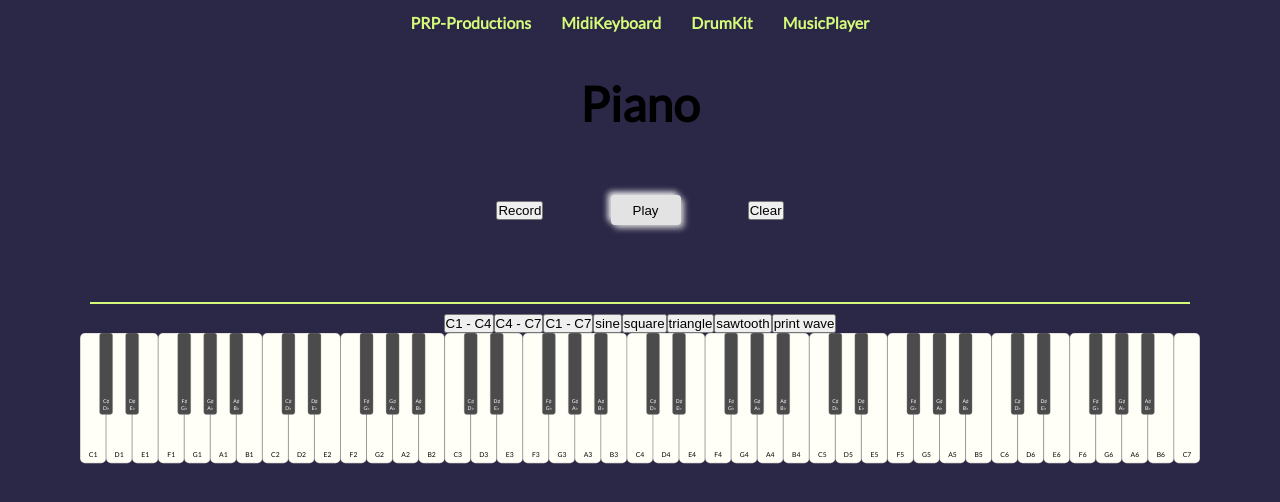
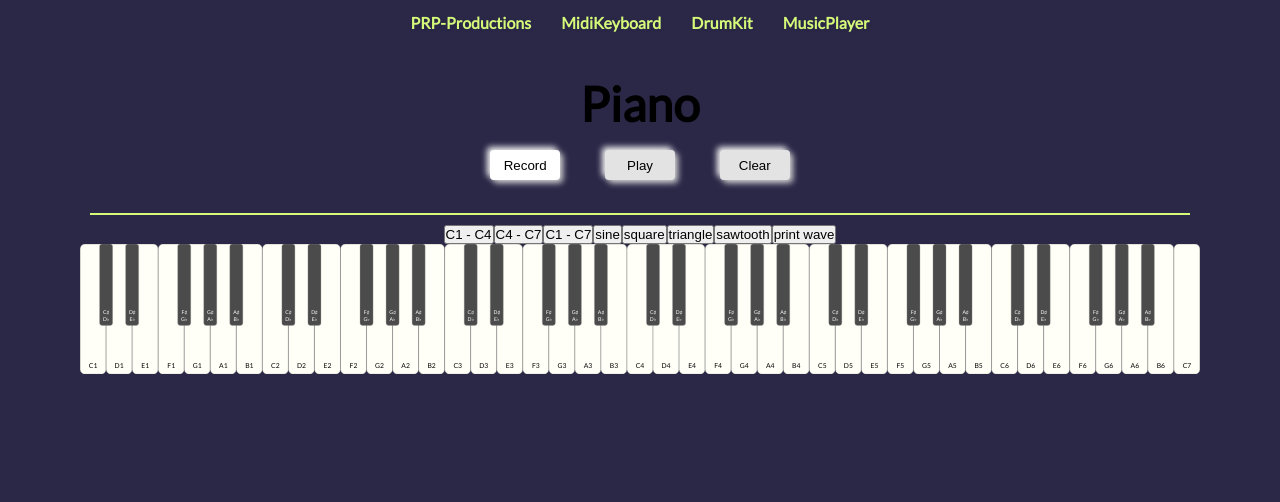
Before and after one commit to prp-productions/prp-productions, a React (Create React App) app: page /midiKeyboard in a window 1280 px wide. Shown: the top 502 px of the page. Built offline with nearby package versions, Linux system fonts and the light colour scheme.

Commit message:
recording mgr button styling

```diff
--- a/src/styles/recordingManager.scss
+++ b/src/styles/recordingManager.scss
@@ -5,7 +5,7 @@
     border: none;
     margin: 6%;
     border-radius: 4px;
-    background: red;
+    background: red !important;
     box-shadow: 3px 3px 6px #d1d1d1, -3px -3px 6px #f5f5f5;
     transition: 1s;
   }
@@ -16,10 +16,29 @@
     background-color: var(--main-link);
     margin: 10px;
   }
-  button.recording:hover {
-    box-shadow: inset 4px 4px 10px #5b5b5b, inset -4px -4px 2px #ffffff;
-    color: var(--main-link);
-    background-color: var(--main-light-2);
+
+  // button.recording:hover {
+  //   box-shadow: inset 4px 4px 10px #5b5b5b, inset -4px -4px 2px #ffffff;
+  //   color: var(--main-link);
+  //   background-color: var(--main-light-2);
+  //   outline: none;
+  // }
+
+  button.recordButton {
+    width: 70px;
+    height: 30px;
+    border: none;
+    margin: 2%;
+    background-color: #ffffff;
+    border-radius: 4px;
+    box-shadow: 3px 3px 6px #d1d1d1, -3px -3px 6px #f5f5f5;
+    transition: 1s;
+  }
+
+  button.recordButton:hover {
+    box-shadow: inset 4px 4px 10px #ffffff, inset -4px -4px 2px --shadow-dark-2;
+    color: black;
+    background-color: red;
     outline: none;
   }
 
@@ -27,7 +46,7 @@
     width: 70px;
     height: 30px;
     border: none;
-    margin: 6%;
+    margin: 2%;
     border-radius: 4px;
     background: #e3e3e3;
     box-shadow: 3px 3px 6px #d1d1d1, -3px -3px 6px #f5f5f5;
@@ -40,4 +59,21 @@
     background-color: var(--main-light-2);
     outline: none;
   }
+
+  button.clearButton {
+    width: 70px;
+    height: 30px;
+    border: none;
+    margin: 2%;
+    border-radius: 4px;
+    background: #e3e3e3;
+    box-shadow: 3px 3px 6px #d1d1d1, -3px -3px 6px #f5f5f5;
+    transition: 500ms;
+  }
+
+  button.clearButton:hover {
+    box-shadow: inset 4px 4px 10px #5b5b5b, inset -4px -4px 2px #0d9aec;
+    background-color: rgb(24, 163, 243);
+    outline: none;
+  }
 }
```
